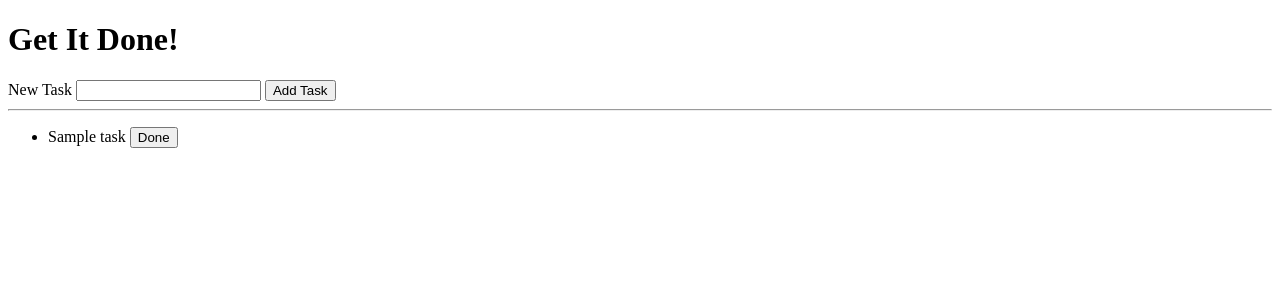
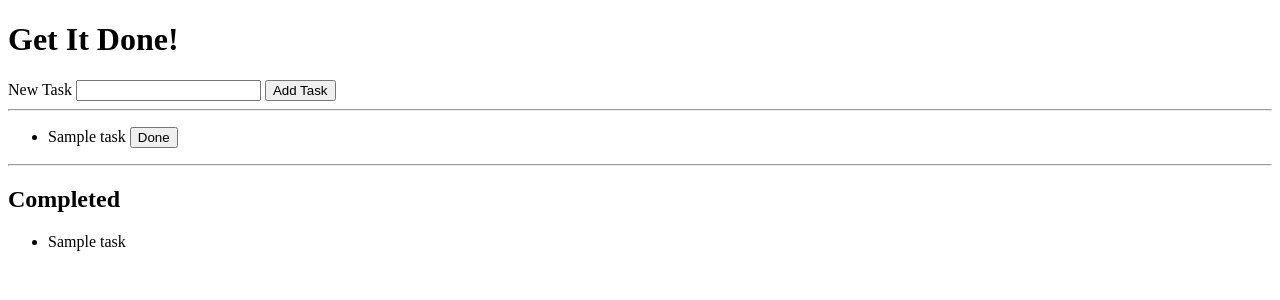
Before and after one commit to Vanella-Gorella/get-it-done, a Flask app: template templates/todos.html in a window 1280 px wide. Shown: the top 300 px of the page. Run offline with Flask 2, Linux system fonts and the light colour scheme; tables that the repository leaves empty hold one stand-in row (values such as "Sample post"); the template is opened without the code that fills it: values that come from a table or form of the project are taken from there, most other values are stand-ins (such as "Sample title", 1, 10 or a date in 2020).

Commit message:
Starting 5-9

```diff
--- a/main.py
+++ b/main.py
@@ -5,7 +5,7 @@ app = Flask(__name__)
 app.config['DEBUG'] = True
 
 #type//name/username/localhostport/database
-app.config['SQLALCHEMY_DATABASE_URI'] = 'mysql+pymysql://get-it-done:Copper14@localhost:3306/get-it-done'
+app.config['SQLALCHEMY_DATABASE_URI'] = 'mysql+pymysql://get-it-done:localhost@localhost:3306/get-it-done'
 app.config['SQLALCHEMY_ECHO'] = True
 
 #creates new database object
@@ -16,10 +16,10 @@ class Task(db.Model):
 
     id = db.Column(db.Integer, primary_key=True)
     name = db.Column(db.String(120))
-
+    completed = db.Column(db.Boolean, default = False)
     def __init__(self, name):
         self.name = name
-
+        self.completed = False
 
 
 
@@ -33,20 +33,22 @@ def index():
         db.session.commit()
 
 
-    tasks = Task.query.all()
-    return render_template('todos.html', title="Get It Done!", tasks=tasks)
+    tasks = Task.query.filter_by(completed=False).all()
+    completed_tasks = Task.query.filter_by(completed=True).all()
+    return render_template('todos.html', title="Get It Done!",
+     tasks=tasks, completed_tasks = completed_tasks)
 
 @app.route('/delete-task', methods=['POST'])
 def delete_task():
     task_id = int(request.form['task-id'])
     task = Task.query.get(task_id)
-    db.session.delete(task)
+    task.completed = True
+    db.session.add(task)
     db.session.commit()
 
     return redirect('/')
 
 
 
-
 if __name__ == '__main__':
     app.run()
--- a/templates/todos.html
+++ b/templates/todos.html
@@ -25,4 +25,12 @@
                     {% endfor %}
             </ul>
     {% endif %}
+
+    <hr>
+    <h2>Completed</h2>
+    <ul>
+        {%for task in completed_tasks%}
+            <li>{{task.name}}</li>
+        {% endfor %}
+    </ul>
 {% endblock %}
```
